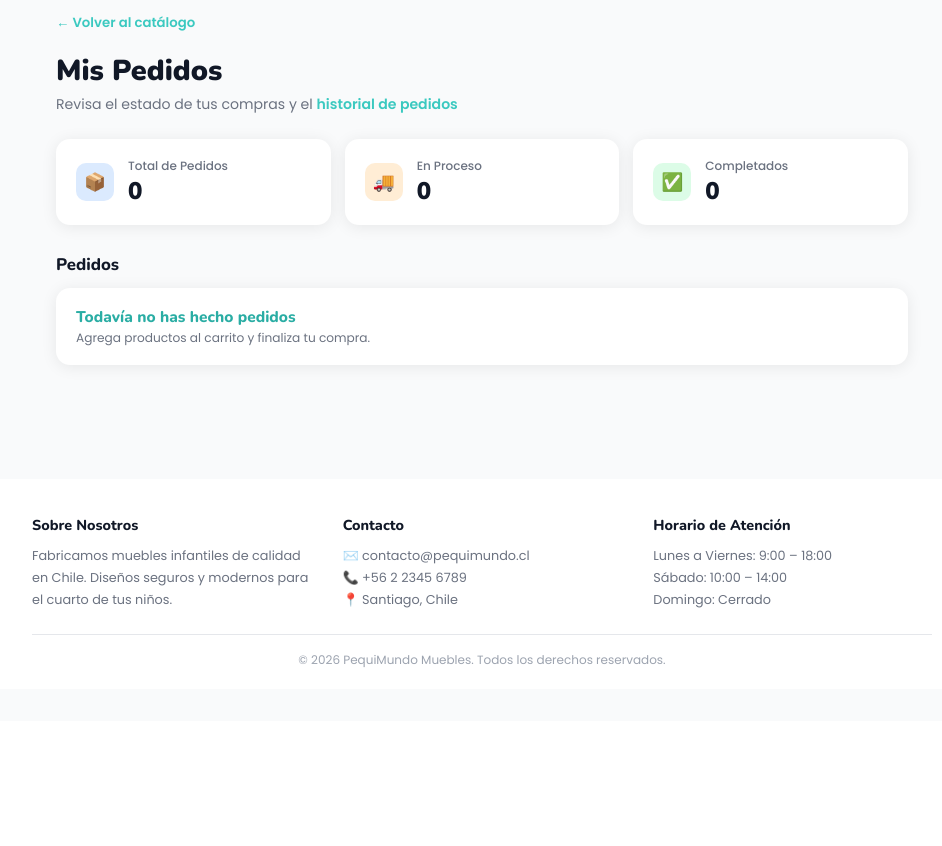
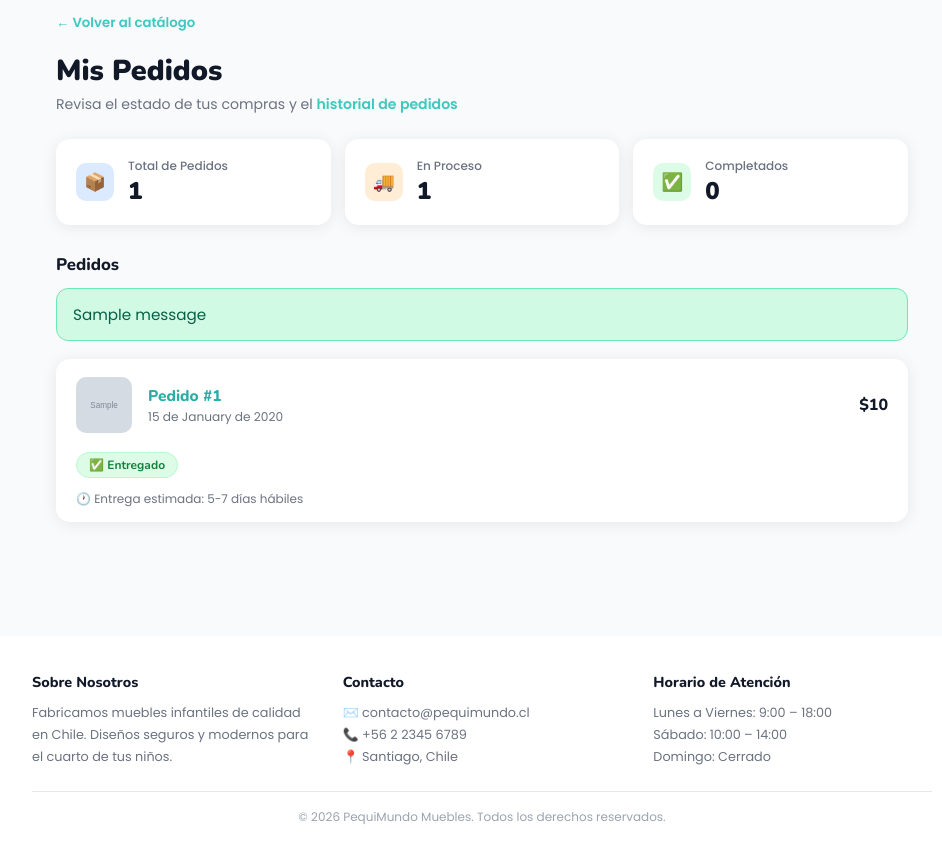
Before and after one commit to yuliansilva1/pequemundo, a Django app: page /pedidos/ in a window 1280 px wide. Shown: the part 79-925 px from the top of the page, without its empty margins (158-1100 px from the left). Before the commit the page ends 746 px from the top, so only its background shows below. Run offline with Django 5.2, Linux system fonts and the light colour scheme; tables that the repository leaves empty hold one stand-in row (values such as "Sample post"); grey boxes marked "Sample" are stand-in pictures; one stand-in notice (Sample message) is shown.

Commit message:
pedido
el pedido se guarda en la base de datos

```diff
--- a/pequemundo/models.py
+++ b/pequemundo/models.py
@@ -49,3 +49,41 @@ class Producto(models.Model):
 
     def __str__(self):
         return self.nombre
+
+
+class Pedido(models.Model):
+    id_pedido = models.AutoField(primary_key=True, db_column='id_pedido')
+    id_usuario = models.ForeignKey(Usuario, on_delete=models.SET_NULL, blank=True, null=True, db_column='id_usuario')
+    codigo = models.CharField(max_length=100, db_column='codigo', blank=True, null=True)
+    estado = models.CharField(max_length=50, db_column='estado', default='En Preparación')
+    tipo_entrega = models.CharField(max_length=100, db_column='tipo_entrega', blank=True, null=True)
+    total = models.DecimalField(max_digits=12, decimal_places=2, db_column='total', blank=True, null=True)
+    costo_despacho = models.DecimalField(max_digits=12, decimal_places=2, db_column='costo_despacho', blank=True, null=True)
+    total_final = models.DecimalField(max_digits=12, decimal_places=2, db_column='total_final', blank=True, null=True)
+    region = models.CharField(max_length=100, db_column='region', blank=True, null=True)
+    direccion_entrega = models.CharField(max_length=255, db_column='direccion_entrega', blank=True, null=True)
+    fecha_pedido = models.DateTimeField(db_column='fecha_pedido', blank=True, null=True)
+    fecha_entrega = models.DateTimeField(db_column='fecha_entrega', blank=True, null=True)
+
+    class Meta:
+        managed = False
+        db_table = 'pedido'
+
+    def __str__(self):
+        return f'Pedido #{self.id_pedido} - {self.estado}'
+
+
+class PedidoItem(models.Model):
+    id_detalle = models.AutoField(primary_key=True, db_column='id_detalle')
+    id_pedido = models.ForeignKey(Pedido, related_name='items', on_delete=models.CASCADE, db_column='id_pedido')
+    id_producto = models.ForeignKey(Producto, on_delete=models.CASCADE, db_column='id_producto')
+    cantidad = models.IntegerField(db_column='cantidad')
+    precio_unitario = models.DecimalField(max_digits=10, decimal_places=2, db_column='precio_unitario')
+    subtotal = models.DecimalField(max_digits=12, decimal_places=2, db_column='subtotal')
+
+    class Meta:
+        managed = False
+        db_table = 'detalle_pedido'
+
+    def __str__(self):
+        return f'{self.cantidad} x {self.id_producto.nombre}'
--- a/pequemundo/templates/pedidos.html
+++ b/pequemundo/templates/pedidos.html
@@ -25,6 +25,10 @@
     position: sticky; top: 0; z-index: 100;
   }
   .logo { display: flex; align-items: center; width: auto; height: 100px; }
+  .messages{margin-bottom:18px;}
+  .message{padding:14px 16px;border-radius:12px;font-size:.95rem;margin-bottom:10px;}
+  .message.error{background:#fee2e2;color:#991b1b;border:1px solid #fecaca;}
+  .message.success{background:#d1fae5;color:#065f46;border:1px solid #6ee7b7;}
   .nav-links { display: flex; align-items: center; gap: 8px; }
   .nav-btn {
     display: flex; align-items: center; gap: 6px;
@@ -161,6 +165,14 @@
 
   <div class="section-title">Pedidos</div>
 
+  {% if messages %}
+  <div class="messages">
+    {% for message in messages %}
+      <div class="message {{ message.tags }}">{{ message }}</div>
+    {% endfor %}
+  </div>
+  {% endif %}
+
   {% if orders %}
     {% for order in orders %}
     <div class="order-card">
@@ -173,8 +185,8 @@
         <div class="order-price">${{ order.total|floatformat:0 }}</div>
       </div>
       <div class="order-status">
-        <span class="status-pill {% if order.status == 'En Preparación' %}status-prep{% elif order.status == 'En Camino' %}status-camino{% else %}status-entregado{% endif %}">
-          {% if order.status == 'En Preparación' %}🕐 En Preparación{% elif order.status == 'En Camino' %}🚚 En Camino{% else %}✅ Entregado{% endif %}
+        <span class="status-pill {% if order.status == 'EN_PREPARACION' %}status-prep{% elif order.status == 'EN_CAMINO' %}status-camino{% else %}status-entregado{% endif %}">
+          {% if order.status == 'EN_PREPARACION' %}🕐 En Preparación{% elif order.status == 'EN_CAMINO' %}🚚 En Camino{% else %}✅ Entregado{% endif %}
         </span>
       </div>
       <div class="order-eta">🕐 Entrega estimada: {{ order.eta }}</div>
--- a/pequemundo/views.py
+++ b/pequemundo/views.py
@@ -4,7 +4,7 @@ from django.contrib import messages
 from django.contrib.auth.hashers import check_password, make_password
 from django.utils import timezone
 from django.views.decorators.http import require_POST
-from .models import Producto, Usuario, Categoria
+from .models import Producto, Usuario, Categoria, Pedido, PedidoItem
 
 
 def _get_cart(request):
@@ -203,28 +203,79 @@ def checkout(request):
         messages.error(request, 'Tu carrito está vacío.')
         return redirect('pago')
 
-    orders = request.session.get('orders', [])
-    order_id = timezone.now().strftime('PM%Y%m%d%H%M%S')
-    order_date = timezone.now().strftime('%d de %B de %Y')
+    user_id = request.session.get('user_id')
+    if not user_id:
+        messages.error(request, 'Debes iniciar sesión para poder pagar el pedido.')
+        return redirect('login')
 
-    orders.append({
-        'id': order_id,
-        'date': order_date,
-        'total': total,
-        'status': 'En Preparación',
-        'eta': '5-7 días hábiles',
-        'items': cart_items,
-    })
-    request.session['orders'] = orders
-    request.session['cart'] = {}
-    request.session.modified = True
+    usuario = Usuario.objects.filter(id_usuario=user_id, activo='1').first()
+    if not usuario:
+        messages.error(request, 'Usuario inválido. Inicia sesión nuevamente.')
+        return redirect('login')
 
-    messages.success(request, 'Tu pedido fue confirmado correctamente.')
-    return redirect('pedidos')
+    try:
+        order_code = timezone.now().strftime('PM%Y%m%d%H%M%S')
+        pedido = Pedido.objects.create(
+            id_usuario=usuario,
+            codigo=order_code,
+            fecha_pedido=timezone.now(),
+            total=total,
+            costo_despacho=0,
+            total_final=total,
+            estado='EN_PREPARACION',
+            tipo_entrega='RETIRO_TIENDA',
+            direccion_entrega='Retiro en tienda',
+            region='Santiago',
+        )
+
+        for item in cart_items:
+            producto = Producto.objects.get(id_producto=item['id'])
+            PedidoItem.objects.create(
+                id_pedido=pedido,
+                id_producto=producto,
+                cantidad=item['cantidad'],
+                precio_unitario=item['precio'],
+                subtotal=item['subtotal'],
+            )
+            if producto.stock is not None:
+                producto.stock = max(0, producto.stock - item['cantidad'])
+                producto.save(update_fields=['stock'])
+
+        request.session['cart'] = {}
+        request.session.modified = True
+        messages.success(request, 'Tu pedido fue confirmado correctamente.')
+        return redirect('pedidos')
+
+    except Exception as e:
+        messages.error(request, f'Error al confirmar pedido: {e}')
+        return redirect('pago')
 
 
 def pedidos(request):
-    orders = request.session.get('orders', [])
+    pedidos_qs = Pedido.objects.prefetch_related('items__id_producto').order_by('-fecha_pedido')
+    orders = []
+
+    for pedido in pedidos_qs:
+        items = []
+        for item in pedido.items.all():
+            items.append({
+                'id': item.id_producto.id_producto,
+                'nombre': item.id_producto.nombre,
+                'cantidad': item.cantidad,
+                'subtotal': float(item.subtotal),
+                'precio': float(item.precio_unitario),
+                'imagen_url': item.id_producto.imagen_url or _default_image_for_categoria(item.id_producto.id_categoria.nombre if item.id_producto.id_categoria else ''),
+            })
+
+        orders.append({
+            'id': pedido.id_pedido,
+            'date': pedido.fecha_pedido.strftime('%d de %B de %Y'),
+            'total': float(pedido.total),
+            'status': pedido.estado,
+            'eta': '5-7 días hábiles',
+            'items': items,
+        })
+
     total_orders = len(orders)
     in_process = sum(1 for order in orders if order.get('status') != 'Entregado')
     completed = total_orders - in_process
```
Also changed, not shown: pequemundo/templates/pago.html (+12 -4 lines), pequemundo/migrations/__init__.py (added).
